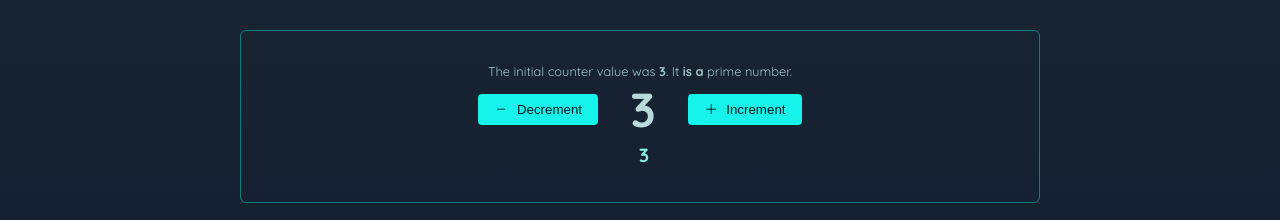
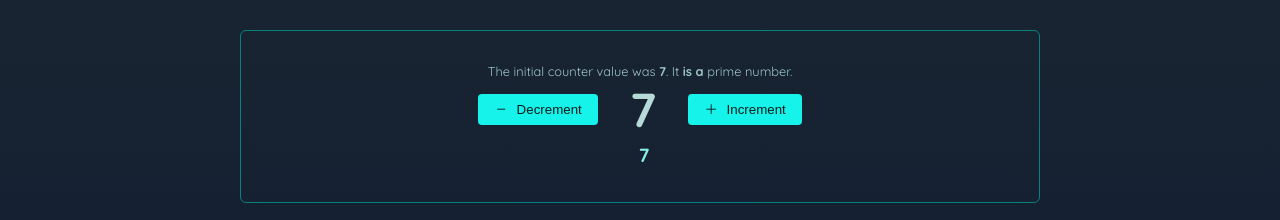
Before and after one commit to Baha-Abdelatif/react-simple-counter, a React (Vite) app: page / in a window 1280 px wide. Shown: the part 450-670 px from the top of the page. Built offline with nearby package versions, Linux system fonts and the light colour scheme.

Commit message:
Use a key instead of UseEffect hook to reset a component with props changes

```diff
--- a/src/App.jsx
+++ b/src/App.jsx
@@ -17,8 +17,11 @@ function App() {
       <Header />
       <main>
         <CounterSetter handleSetCount={handleSetCount} />
-        <Counter initialCount={chosenCount} />
-        <Counter initialCount={3} />
+        <Counter
+          key={"counter_" + chosenCount + "_01"}
+          initialCount={chosenCount}
+        />
+        <Counter initialCount={7} />
       </main>
       <Footer repository={"react-simple-counter"} />
     </>
```
